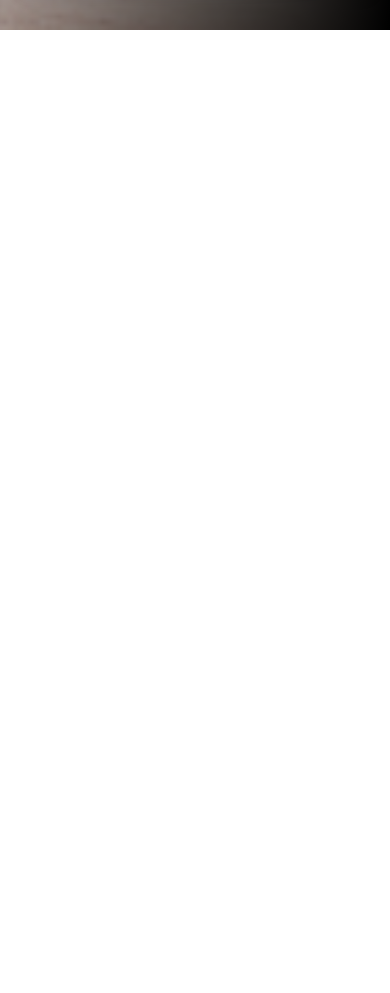
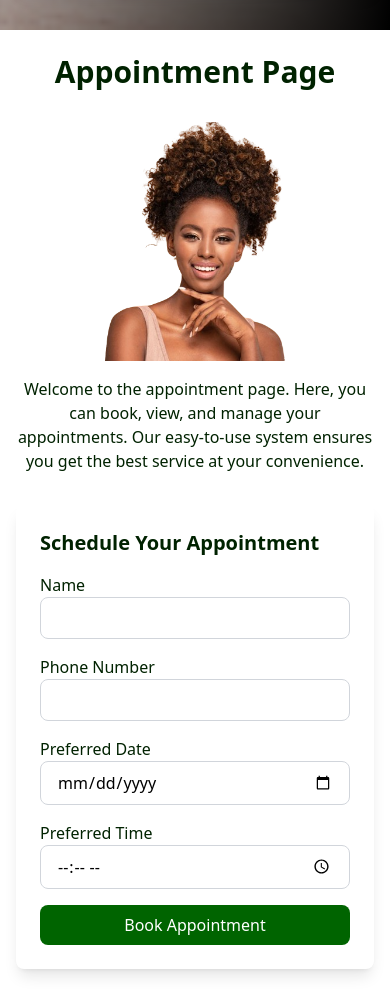
Before and after one commit to karoshalex0873/Queens-Salon, a React (Vite) app: page / in a window 390 px wide. Shown: the part 4100-5093 px from the top of the page. Before the commit the page ends 4130 px from the top, so only its background shows below. Built offline with nearby package versions, Linux system fonts and the light colour scheme.

Commit message:
appoimnet componet cerated

```diff
--- a/src/App.jsx
+++ b/src/App.jsx
@@ -8,6 +8,7 @@ import Haircolor from './containers/Haircolor';
 import Gallery from './containers/Gallery';
 import SkincareTreatments from './containers/SkincareTreatments';
 import HaircutsStyling from './containers/HaircutsStyling';
+import Appointment from './components/Appointment';
 
 const App = () => {
   const haircolorRef = useRef(null);
@@ -56,6 +57,7 @@ const App = () => {
         <div ref={haircutsRef}>
           {showhaircuts && <HaircutsStyling />}
         </div>
+        <Appointment />
       </div>
     </Router>
   );
--- /dev/null
+++ b/src/components/Appointment.jsx
@@ -0,0 +1,118 @@
+import React, { useState, useEffect } from 'react';
+import AOS from 'aos';
+import 'aos/dist/aos.css';
+import appointmentImage from '../assets/Hero.png'; // Replace with your image path
+
+const Appointment = () => {
+  const [showPopup, setShowPopup] = useState(false);
+  const [countdown, setCountdown] = useState(5); // Countdown in seconds
+  const [formData, setFormData] = useState({
+    name: '',
+    phone: '',
+    date: '',
+    time: ''
+  });
+
+  useEffect(() => {
+    AOS.init({
+      duration: 1000,
+      easing: 'ease-in-out',
+      once: true,
+    });
+  }, []);
+
+  useEffect(() => {
+    let timer;
+    if (showPopup && countdown > 0) {
+      timer = setInterval(() => {
+        setCountdown((prev) => prev - 1);
+      }, 1000);
+    } else if (countdown === 0) {
+      setShowPopup(false);
+      setCountdown(5); // Reset countdown for next time
+    }
+    return () => clearInterval(timer);
+  }, [showPopup, countdown]);
+
+  const handleChange = (e) => {
+    const { id, value } = e.target;
+    setFormData((prev) => ({ ...prev, [id]: value }));
+  };
+
+  const handleSubmit = async (event) => {
+    event.preventDefault();
+    setShowPopup(true);
+
+    try {
+      await fetch('http://localhost:5000/send-sms', { // Update with your backend URL
+        method: 'POST',
+        headers: {
+          'Content-Type': 'application/json',
+        },
+        body: JSON.stringify({
+          phoneNumber: formData.phone,
+          message: `Hello ${formData.name}, your appointment is scheduled for ${formData.date} at ${formData.time}.`
+        }),
+      });
+    } catch (error) {
+      console.error('Error sending SMS:', error);
+    }
+  };
+
+  return (
+    <>
+      <span id='appointment'></span>
+      <div className="py-6 px-4 md:px-8 lg:px-12 max-w-full mx-auto">
+        <h1 className="text-3xl md:text-4xl lg:text-5xl font-bold text-primaryDark mb-8 text-center" data-aos="fade-up">
+          Appointment Page
+        </h1>
+        <div className="lg:flex lg:flex-row lg:items-start flex-col">
+          <div className="lg:w-1/2 flex flex-col items-center" data-aos="fade-up" data-aos-delay="300">
+            <img src={appointmentImage} alt="Appointment" className="mx-auto mb-4 w-full max-w-md" />
+            <p className="text-base md:text-lg text-primaryDark max-w-md text-center">
+              Welcome to the appointment page. Here, you can book, view, and manage your appointments. Our easy-to-use system ensures you get the best service at your convenience.
+            </p>
+          </div>
+          <div className="lg:w-1/2 flex justify-center mt-8 lg:mt-0 w-full" data-aos="fade-up" data-aos-delay="600">
+            <div className="w-full max-w-md bg-white shadow-lg rounded-lg p-6">
+              <h2 className="text-xl font-semibold text-primaryDark mb-4">Schedule Your Appointment</h2>
+              <form onSubmit={handleSubmit}>
+                <div className="mb-4" data-aos="fade-up" data-aos-delay="300">
+                  <label htmlFor="name" className="block text-base font-medium text-primaryDark">Name</label>
+                  <input type="text" id="name" value={formData.name} onChange={handleChange} className="w-full px-4 py-2 border border-gray-300 rounded-lg" required />
+                </div>
+                <div className="mb-4" data-aos="fade-up" data-aos-delay="400">
+                  <label htmlFor="phone" className="block text-base font-medium text-primaryDark">Phone Number</label>
+                  <input type="tel" id="phone" value={formData.phone} onChange={handleChange} className="w-full px-4 py-2 border border-gray-300 rounded-lg" required />
+                </div>
+                <div className="mb-4" data-aos="fade-up" data-aos-delay="500">
+                  <label htmlFor="date" className="block text-base font-medium text-primaryDark">Preferred Date</label>
+                  <input type="date" id="date" value={formData.date} onChange={handleChange} className="w-full px-4 py-2 border border-gray-300 rounded-lg" required />
+                </div>
+                <div className="mb-4" data-aos="fade-up" data-aos-delay="600">
+                  <label htmlFor="time" className="block text-base font-medium text-primaryDark">Preferred Time</label>
+                  <input type="time" id="time" value={formData.time} onChange={handleChange} className="w-full px-4 py-2 border border-gray-300 rounded-lg" required />
+                </div>
+                <button type="submit" className="w-full bg-primary text-white py-2 px-4 rounded-lg">Book Appointment</button>
+              </form>
+            </div>
+          </div>
+        </div>
+        {showPopup && (
+          <div className="fixed inset-0 flex items-center justify-center bg-black bg-opacity-50">
+            <div className="bg-white p-6 rounded-lg shadow-lg flex flex-col items-center">
+              <p className="text-lg font-semibold text-primaryDark mb-4">
+                Please wait. Your appointment will be scheduled shortly.
+              </p>
+              <div className="text-xl font-bold text-primaryDark">
+                {countdown} seconds remaining
+              </div>
+            </div>
+          </div>
+        )}
+      </div>
+    </>
+  );
+}
+
+export default Appointment;
--- a/src/components/Navbar.jsx
+++ b/src/components/Navbar.jsx
@@ -14,8 +14,8 @@ const Menu = [
   },
   {
     id: 3,
-    name: 'Skills',
-    link: '#blog',
+    name: 'Appoitment',
+    link: '#appointment',
   },
   {
     id: 4,
```
